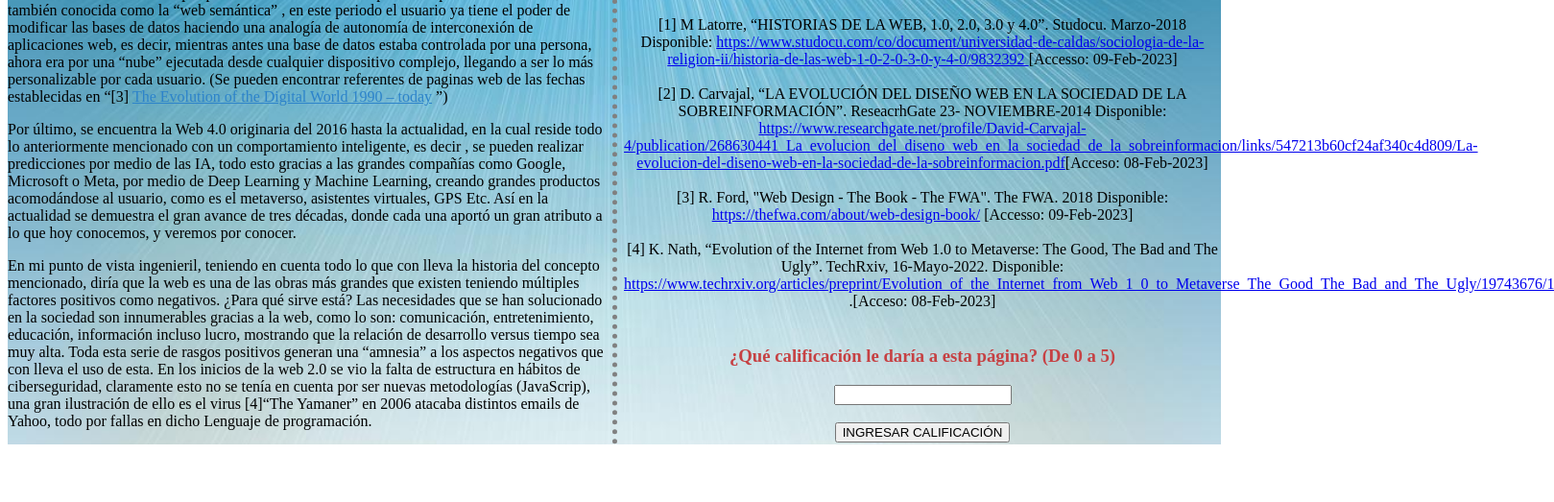
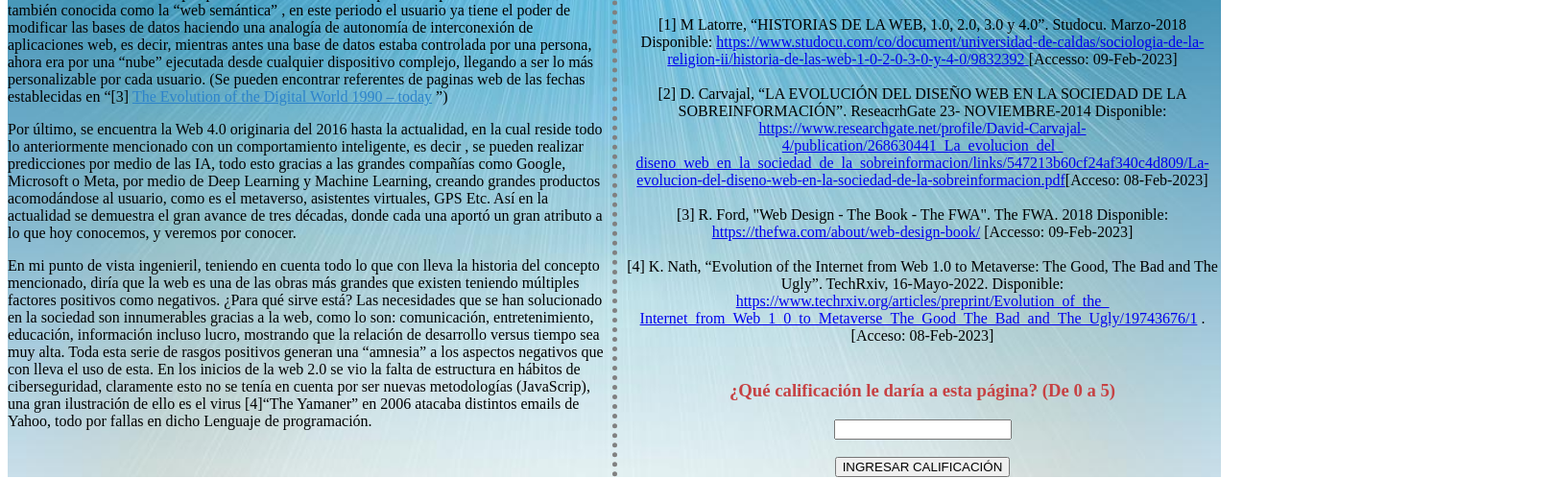
Before and after one commit to Edwinguty2/Comentario-de-ingenier-a, a plain HTML site: page index.html in a window 1280 px wide. Shown: the part 642-1165 px from the top of the page at 96% size, 1619 px wide, since content can reach past the window. Before the commit the page ends 1131 px from the top, so only its background shows below. Drawn offline with Linux system fonts and the light colour scheme.

Commit message:
Update index.html

```diff
--- a/index.html
+++ b/index.html
@@ -38,11 +38,11 @@
 				[1] M Latorre, “HISTORIAS DE LA WEB, 1.0, 2.0, 3.0 y 4.0”. Studocu. Marzo-2018  Disponible: <a target="_blank" href="https://www.studocu.com/co/document/universidad-de-caldas/sociologia-de-la-religion-ii/historia-de-las-web-1-0-2-0-3-0-y-4-0/9832392">https://www.studocu.com/co/document/universidad-de-caldas/sociologia-de-la-religion-ii/historia-de-las-web-1-0-2-0-3-0-y-4-0/9832392 </a> [Accesso: 09-Feb-2023] <br><br>
 
 				[2] D. Carvajal, “LA EVOLUCIÓN DEL DISEÑO WEB EN LA SOCIEDAD DE LA SOBREINFORMACIÓN”. ReseacrhGate 23- NOVIEMBRE-2014 Disponible:
-				<a target="_blank" href="https://www.researchgate.net/profile/David-Carvajal-4/publication/268630441_La_evolucion_del_diseno_web_en_la_sociedad_de_la_sobreinformacion/links/547213b60cf24af340c4d809/La-evolucion-del-diseno-web-en-la-sociedad-de-la-sobreinformacion.pdf">https://www.researchgate.net/profile/David-Carvajal-4/publication/268630441_La_evolucion_del_diseno_web_en_la_sociedad_de_la_sobreinformacion/links/547213b60cf24af340c4d809/La-evolucion-del-diseno-web-en-la-sociedad-de-la-sobreinformacion.pdf</a>[Acceso: 08-Feb-2023] <br><br>
+				<a target="_blank" href="https://www.researchgate.net/profile/David-Carvajal-4/publication/268630441_La_evolucion_del_diseno_web_en_la_sociedad_de_la_sobreinformacion/links/547213b60cf24af340c4d809/La-evolucion-del-diseno-web-en-la-sociedad-de-la-sobreinformacion.pdf">https://www.researchgate.net/profile/David-Carvajal-4/publication/268630441_La_evolucion_del_ diseno_web_en_la_sociedad_de_la_sobreinformacion/links/547213b60cf24af340c4d809/La-evolucion-del-diseno-web-en-la-sociedad-de-la-sobreinformacion.pdf</a>[Acceso: 08-Feb-2023] <br><br>
 
 				[3] R. Ford, "Web Design - The Book - The FWA". The FWA. 2018 Disponible: <a target="_blank" href=" https://thefwa.com/about/web-design-book/">https://thefwa.com/about/web-design-book/</a>  [Accesso: 09-Feb-2023] <br><br>
 
-				[4] K. Nath, “Evolution of the Internet from Web 1.0 to Metaverse: The Good, The Bad and The Ugly”. TechRxiv, 16-Mayo-2022. Disponible: <a target="_blank" href="https://www.techrxiv.org/articles/preprint/Evolution_of_the_Internet_from_Web_1_0_to_Metaverse_The_Good_The_Bad_and_The_Ugly/19743676/1">https://www.techrxiv.org/articles/preprint/Evolution_of_the_Internet_from_Web_1_0_to_Metaverse_The_Good_The_Bad_and_The_Ugly/19743676/1</a> .[Acceso: 08-Feb-2023] <br><br>
+				[4] K. Nath, “Evolution of the Internet from Web 1.0 to Metaverse: The Good, The Bad and The Ugly”. TechRxiv, 16-Mayo-2022. Disponible: <a target="_blank" href="https://www.techrxiv.org/articles/preprint/Evolution_of_the_Internet_from_Web_1_0_to_Metaverse_The_Good_The_Bad_and_The_Ugly/19743676/1">https://www.techrxiv.org/articles/preprint/Evolution_of_the_ Internet_from_Web_1_0_to_Metaverse_The_Good_The_Bad_and_The_Ugly/19743676/1</a> .[Acceso: 08-Feb-2023] <br><br>
 
 				</center>
 
```
